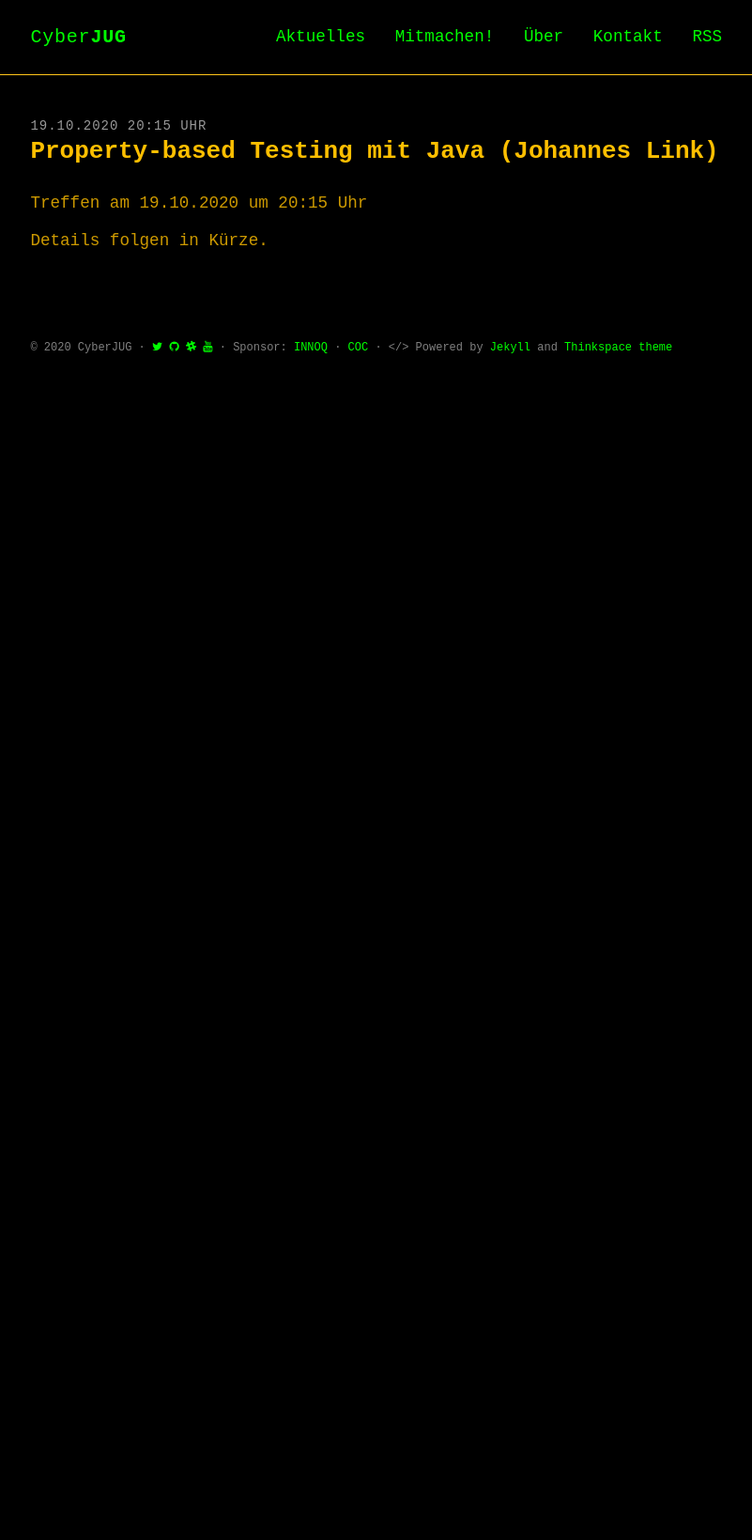
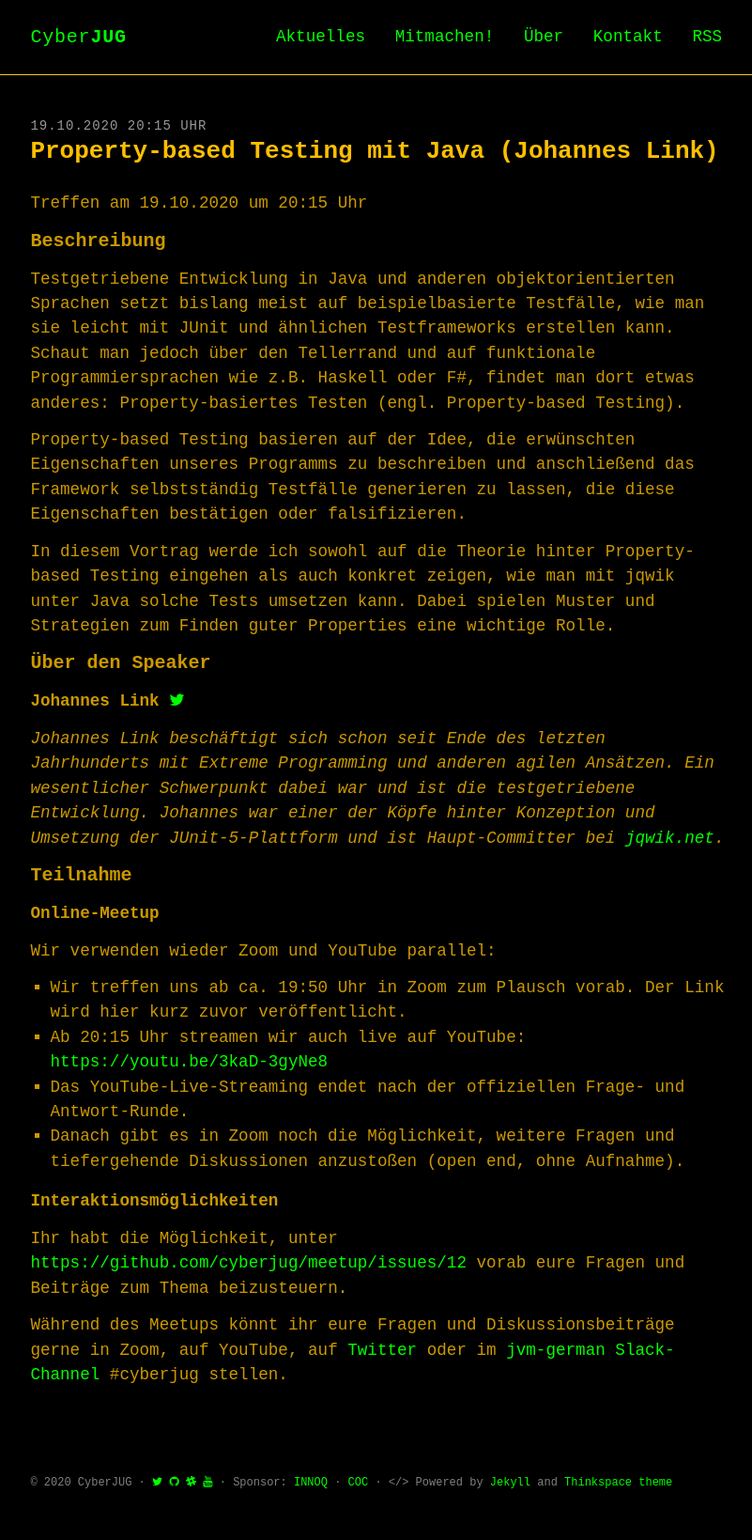
Before and after one commit to cyberjug/website, a Jekyll site: the page built from docs/_upcoming/2020-10-19-pbt_java.md, in a window 1280 px wide. Shown: the whole page at 94% size, without its empty margins (234-1035 px from the left). Built offline with Jekyll 4.4.1, drawn with Linux system fonts in a browser that asks for light colours; some web fonts are replaced; before the commit the page ends 900 px from its top, so only the background shows below that.

Commit message:
add new talk

```diff
--- a/docs/_upcoming/2020-10-19-pbt_java.md
+++ b/docs/_upcoming/2020-10-19-pbt_java.md
@@ -9,4 +9,39 @@ keywords: "pbt"
 <b>{{ page.description }}</b>
 
 
-Details folgen in Kürze.
+### Beschreibung
+
+Testgetriebene Entwicklung in Java und anderen objektorientierten Sprachen setzt bislang meist auf beispielbasierte Testfälle, wie man sie leicht mit JUnit und ähnlichen Testframeworks erstellen kann.
+Schaut man jedoch über den Tellerrand und auf funktionale Programmiersprachen wie z.B. Haskell oder F#, findet man dort etwas anderes:
+Property-basiertes Testen (engl. Property-based Testing).
+
+Property-based Testing basieren auf der Idee, die erwünschten Eigenschaften unseres Programms zu beschreiben und anschließend das Framework selbstständig Testfälle generieren zu lassen, die diese Eigenschaften bestätigen oder falsifizieren.
+
+In diesem Vortrag werde ich sowohl auf die Theorie hinter Property-based Testing eingehen als auch konkret zeigen, wie man mit jqwik unter Java solche Tests umsetzen kann.
+Dabei spielen Muster und Strategien zum Finden guter Properties eine wichtige Rolle.
+
+### Über den Speaker
+
+**Johannes Link**  <a href="https://twitter.com/johanneslink"><i class="fa fa-twitter"></i></a>
+
+*Johannes Link beschäftigt sich schon seit Ende des letzten Jahrhunderts mit Extreme Programming und anderen agilen Ansätzen.
+Ein wesentlicher Schwerpunkt dabei war und ist die testgetriebene Entwicklung.
+Johannes war einer der Köpfe hinter Konzeption und Umsetzung der JUnit-5-Plattform und ist Haupt-Committer bei [jqwik.net](https://jqwik.net/).*
+
+
+### Teilnahme
+
+**Online-Meetup**
+
+Wir verwenden wieder Zoom und YouTube parallel:
+
+- Wir treffen uns ab ca. 19:50 Uhr in Zoom zum Plausch vorab. Der Link wird hier kurz zuvor veröffentlicht.
+- Ab 20:15 Uhr streamen wir auch live auf YouTube: <https://youtu.be/3kaD-3gyNe8>
+- Das YouTube-Live-Streaming endet nach der offiziellen Frage- und Antwort-Runde.
+- Danach gibt es in Zoom noch die Möglichkeit, weitere Fragen und tiefergehende Diskussionen anzustoßen (open end, ohne Aufnahme).
+
+**Interaktionsmöglichkeiten**
+
+Ihr habt die Möglichkeit, unter <https://github.com/cyberjug/meetup/issues/12> vorab eure Fragen und Beiträge zum Thema beizusteuern.
+
+Während des Meetups könnt ihr eure Fragen und Diskussionsbeiträge gerne in Zoom, auf YouTube, auf [Twitter](https://twitter.com/cyberjug) oder im [jvm-german Slack-Channel](https://slackin-jvm-german.herokuapp.com/) #cyberjug stellen.
```
